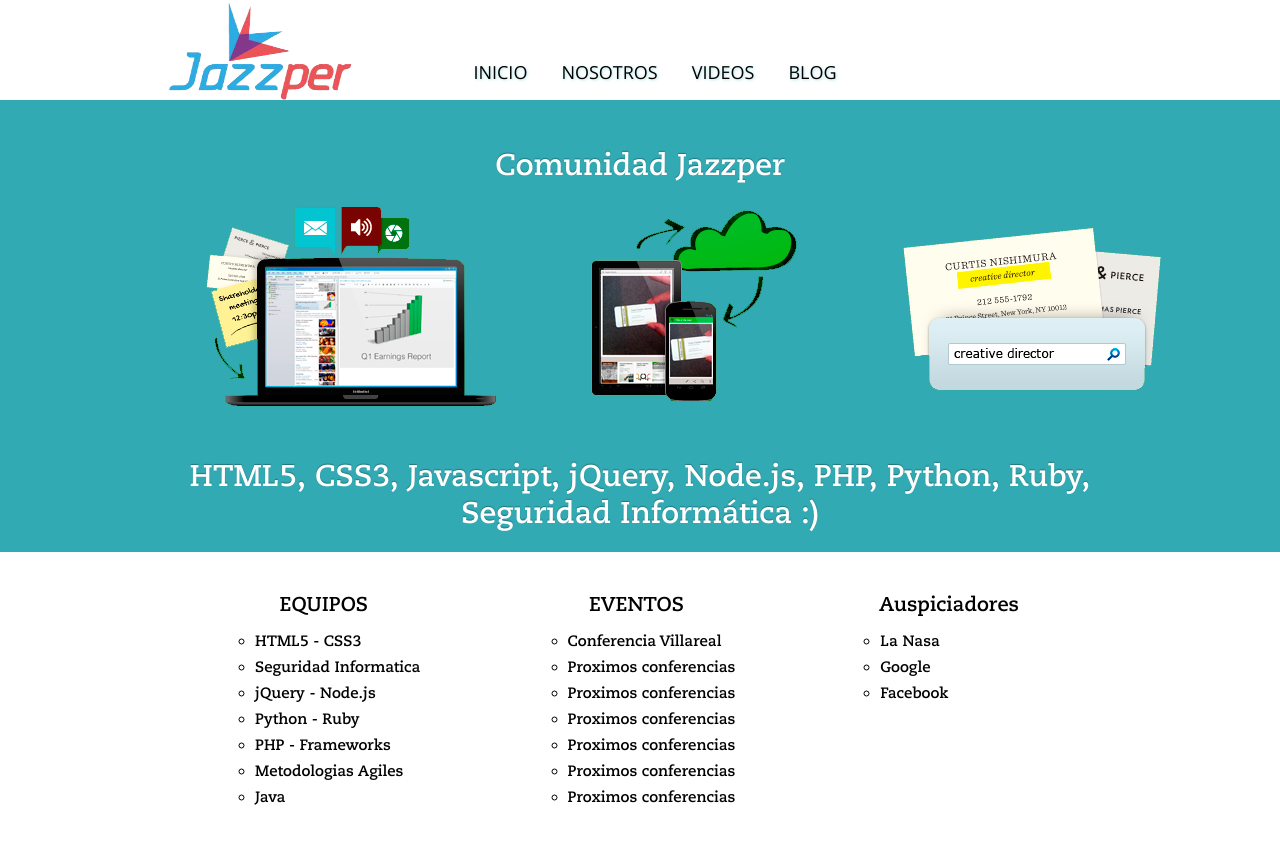
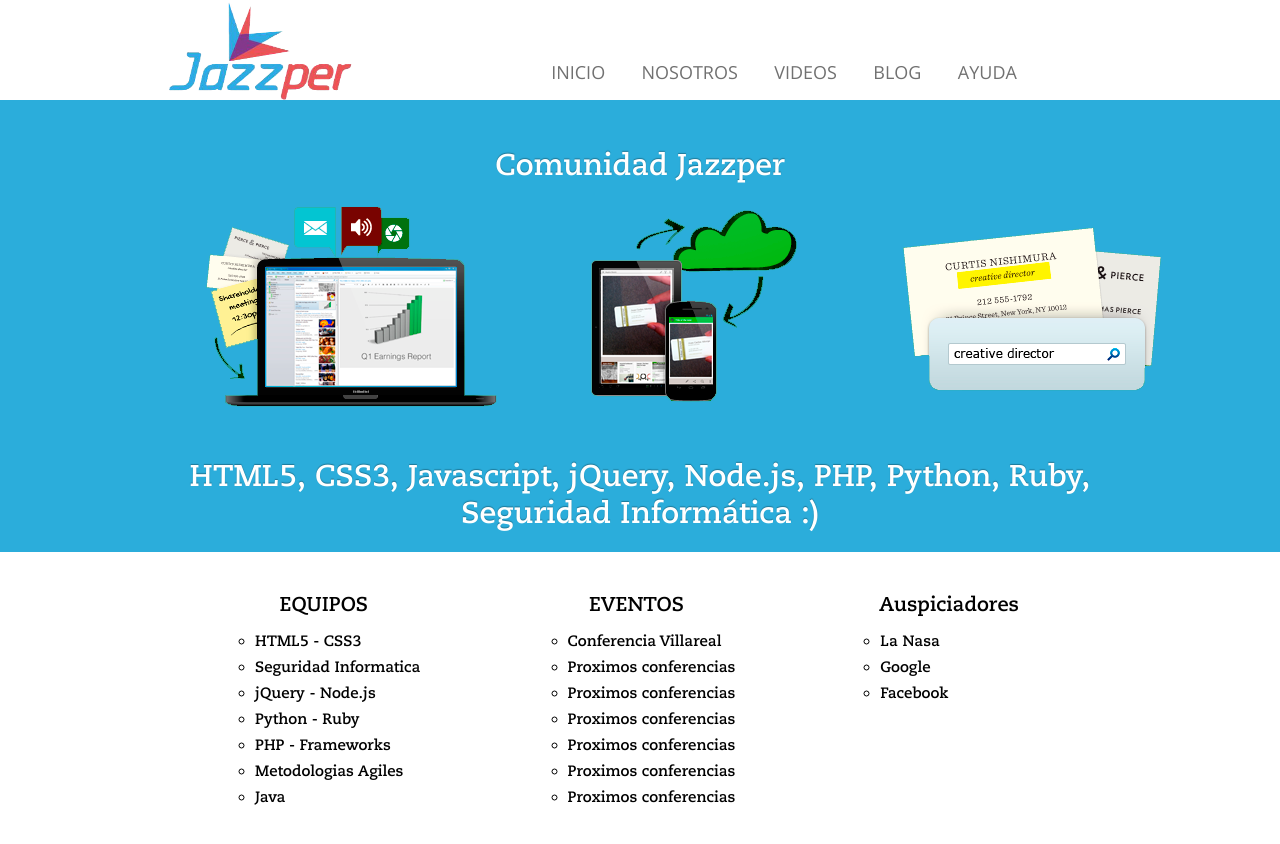
Before and after one commit to jazzper/design_website, a plain HTML site: page index.html in a window 1280 px wide. Drawn offline with nearby package versions, Linux system fonts and the light colour scheme; a web font is replaced by a local one.

Commit message:
cambios judex

```diff
--- a/estilos.css
+++ b/estilos.css
@@ -53,17 +53,17 @@
 {
 	display: inline-block;
 	list-style: none;
-	margin-left: 30px;
+	margin: 0 0.5em;
 	padding-top: 60px;
 	font-family: 'Open Sans', 'Lucida Sans Unicode', 'Lucida Grande', sans-serif;
 	font-size: 18px;
-	text-shadow:1px 1px 3px #A7E0E6;
+	/*text-shadow:1px 1px 3px #A7E0E6;*/
 }
 section
 {
 	width: 100%;
 	clear: both;
-	background: #32AAB4;
+	background: #2BADDB;
 
 }
 #bn-home
@@ -152,3 +152,22 @@
 	background: url(imagenes/top.svg) repeat-x;
 
 }*/
+
+/*///*/
+#menu-header{
+	width: 70%;
+	float: right;
+}
+
+.nav-header{
+	padding:0.15em 0.4em;
+	text-decoration: none;
+	color: #717171;
+
+}
+.nav-header:hover{
+
+	border-radius: 5px;
+	background:rgba(0, 0, 0, 0.06);
+	color: #515151;
+}
--- a/index.html
+++ b/index.html
@@ -17,12 +17,13 @@
 
 			<div id="logo"><img src="imagenes/logo.png" width="200px" height="100px	"></div>
 
-			<nav>
+			<nav id="menu-header">
 				<ul>
-					<li>INICIO</li>
-					<li>NOSOTROS</li>
-					<li>VIDEOS</li>
-					<li>BLOG</li>
+					<li><a class="nav-header" href="">INICIO</a></li>
+					<li><a class="nav-header" href="">NOSOTROS</a></li>
+					<li><a class="nav-header" href="">VIDEOS</a></li>
+					<li><a class="nav-header" href="">BLOG</a></li>
+					<li><a class="nav-header" href="">AYUDA</a></li>
 				</ul>
 			</nav>
 			</div>
```
